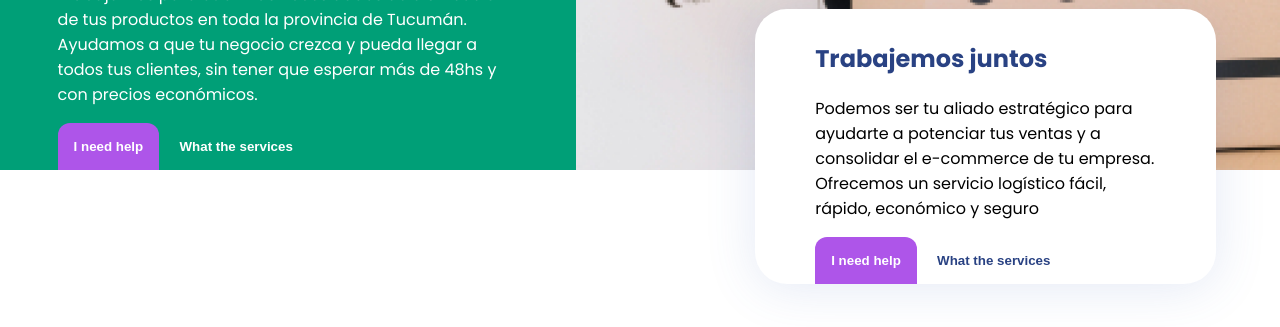
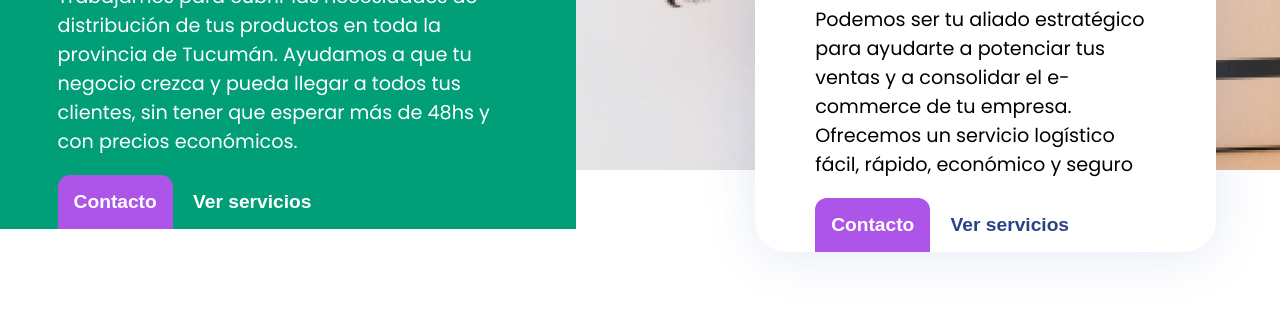
Before and after one commit to MauroBrandan/S-G, a plain HTML site: page index.html in a window 1280 px wide. Shown: the part 330-657 px from the top of the page. Drawn offline with nearby package versions, Linux system fonts and the light colour scheme.

Commit message:
Tamaño de titulos y parrafos - Texto de botones

```diff
--- a/index.html
+++ b/index.html
@@ -26,8 +26,8 @@
 					precios económicos.
 				</p>
 				<div>
-					<button class="button-primary">I need help</button>
-					<button class="button-no-bg">What the services</button>
+					<button class="button-primary"><a href="#contact">Contacto</a></button>
+					<button class="button-no-bg"><a href="#services">Ver servicios</a></button>
 				</div>
 			</div>
 		</header>
@@ -41,8 +41,10 @@
 						fácil, rápido, económico y seguro
 					</p>
 					<div>
-						<button class="button-primary">I need help</button>
-						<button class="button-no-bg">What the services</button>
+						<button class="button-primary"><a href="#contact">Contacto</a></button>
+						<button class="button-no-bg">
+							<a href="#services">Ver servicios</a>
+						</button>
 					</div>
 				</div>
 				<div class="about-us__info-two">
@@ -72,7 +74,7 @@
 				</div>
 			</section>
 			<section class="services">
-				<h2 class="services__title">Nuestros Servicios</h2>
+				<h2 id="services" class="services__title">Nuestros Servicios</h2>
 				<div class="services__cards-wrapper swiper mySwiper">
 					<div class="swiper-wrapper">
 						<article class="services__card swiper-slide">
@@ -108,7 +110,7 @@
 				</div>
 			</section>
 			<section class="contact">
-				<h2 class="contact__title">Contacto</h2>
+				<h2 id="contact" class="contact__title">Contacto</h2>
 				<div class="contact-call">
 					<p>Contactenos con los siguientes numeros</p>
 					<ul>
--- a/styles/styles.css
+++ b/styles/styles.css
@@ -7,6 +7,7 @@
 
 html {
 	box-sizing: border-box;
+	scroll-behavior: smooth;
 }
 
 *,
@@ -23,12 +24,23 @@ body {
 	grid-template-columns: 5% 1fr 5%;
 }
 
-h1,
-h2 {
+h1 {
+	font-size: 2rem;
 	color: var(--third-color);
 }
 
+h2 {
+	margin: 16px 0;
+	font-size: 2rem;
+	color: var(--third-color);
+}
+
+p {
+	font-size: 1.2rem;
+}
+
 a {
+	font-size: 1.2rem;
 	text-decoration: none;
 	color: inherit;
 }
@@ -41,6 +53,7 @@ ul {
 
 .button-primary {
 	padding: 16px;
+	font-size: 1rem;
 	font-weight: bold;
 	border: none;
 	border-top-right-radius: 12px;
@@ -50,15 +63,9 @@ ul {
 	cursor: pointer;
 }
 
-.button-secondary {
-	padding: 16px;
-	border: none;
-	cursor: pointer;
-	background-color: var(--accent-color);
-}
-
 .button-no-bg {
 	padding: 16px;
+	font-size: 1rem;
 	font-weight: bold;
 	border: none;
 	color: var(--secondary-color);
@@ -135,6 +142,7 @@ main {
 /* ----- SERVICES ----- */
 .services {
 	grid-column: 1/4;
+	margin-top: 32px;
 }
 
 .services__title {
@@ -177,7 +185,7 @@ main {
 }
 
 .contact-call ul {
-	width: 155px;
+	width: 185px;
 	margin: 0 auto;
 }
 
```
